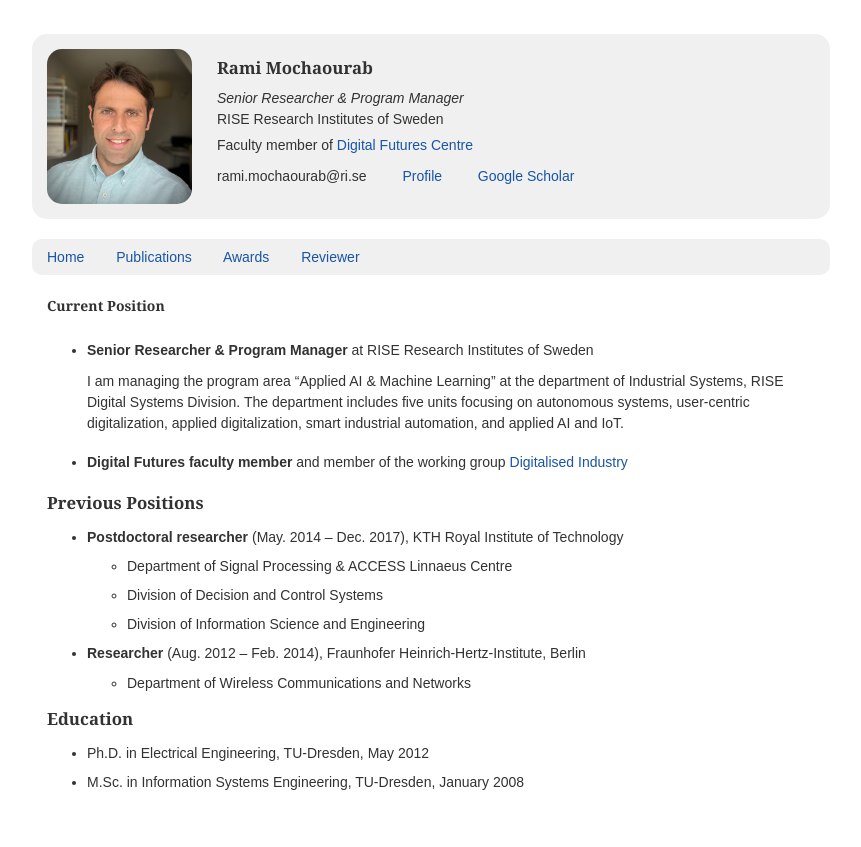
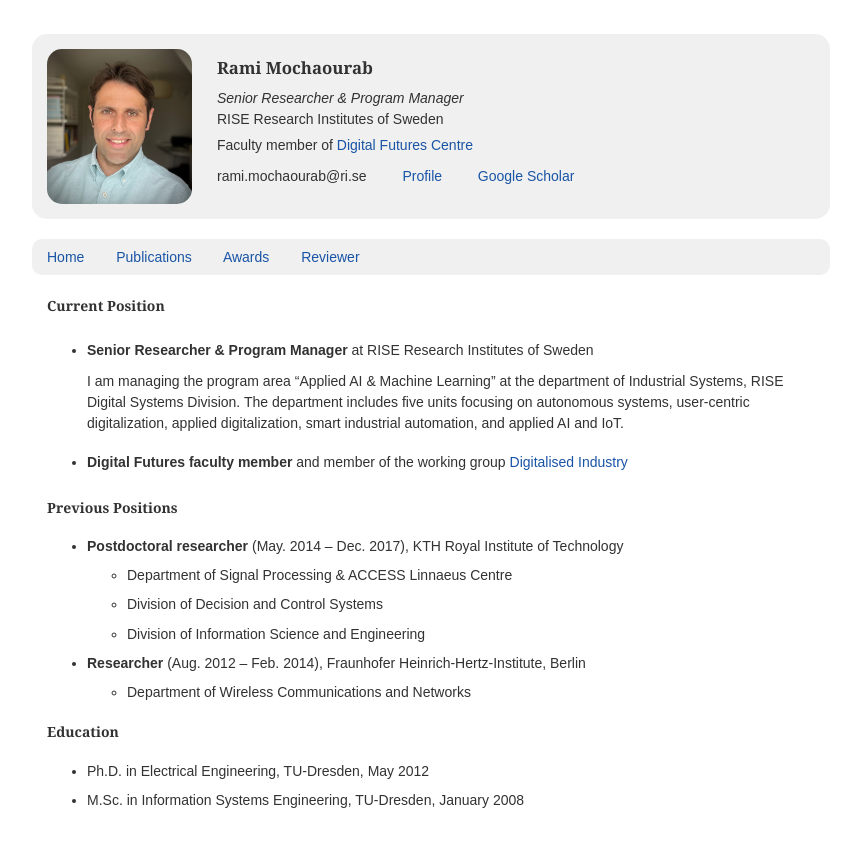
Before and after one commit to rami-mochaourab/rami-mochaourab.github.io, a Jekyll site: the page built from index.md, in a window 1280 px wide. Shown: the top 847 px of the page, without its empty margins (224-1085 px from the left). Built offline with Jekyll 4.4.1, drawn with Linux system fonts in a browser that asks for light colours.

```diff
--- a/index.md
+++ b/index.md
@@ -12,7 +12,7 @@ title: Home
 * **Digital Futures faculty member** and member of the working group [Digitalised Industry](https://www.digitalfutures.kth.se/about/governance/working-groups/digitalized-industry/)
 
 
-### Previous Positions
+#### Previous Positions
 
 * **Postdoctoral researcher** (May. 2014 – Dec. 2017), KTH Royal Institute of Technology
 	* Department of Signal Processing & ACCESS Linnaeus Centre
@@ -21,6 +21,6 @@ title: Home
 * **Researcher** (Aug. 2012 – Feb. 2014), Fraunhofer Heinrich-Hertz-Institute, Berlin
 	* Department of Wireless Communications and Networks
 
-### Education
+#### Education
 * Ph.D. in Electrical Engineering, TU-Dresden, May 2012
 * M.Sc. in Information Systems Engineering, TU-Dresden, January 2008
```
